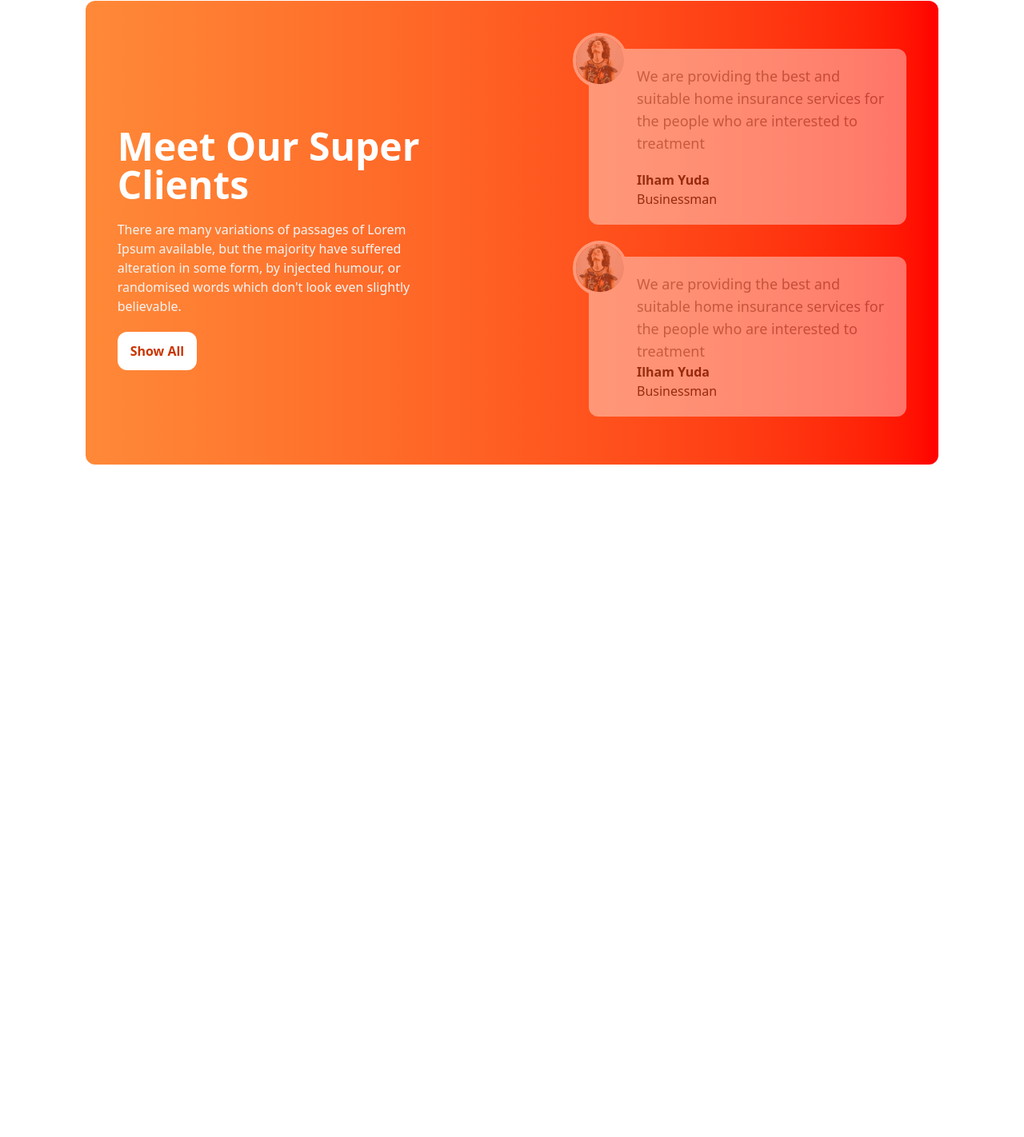
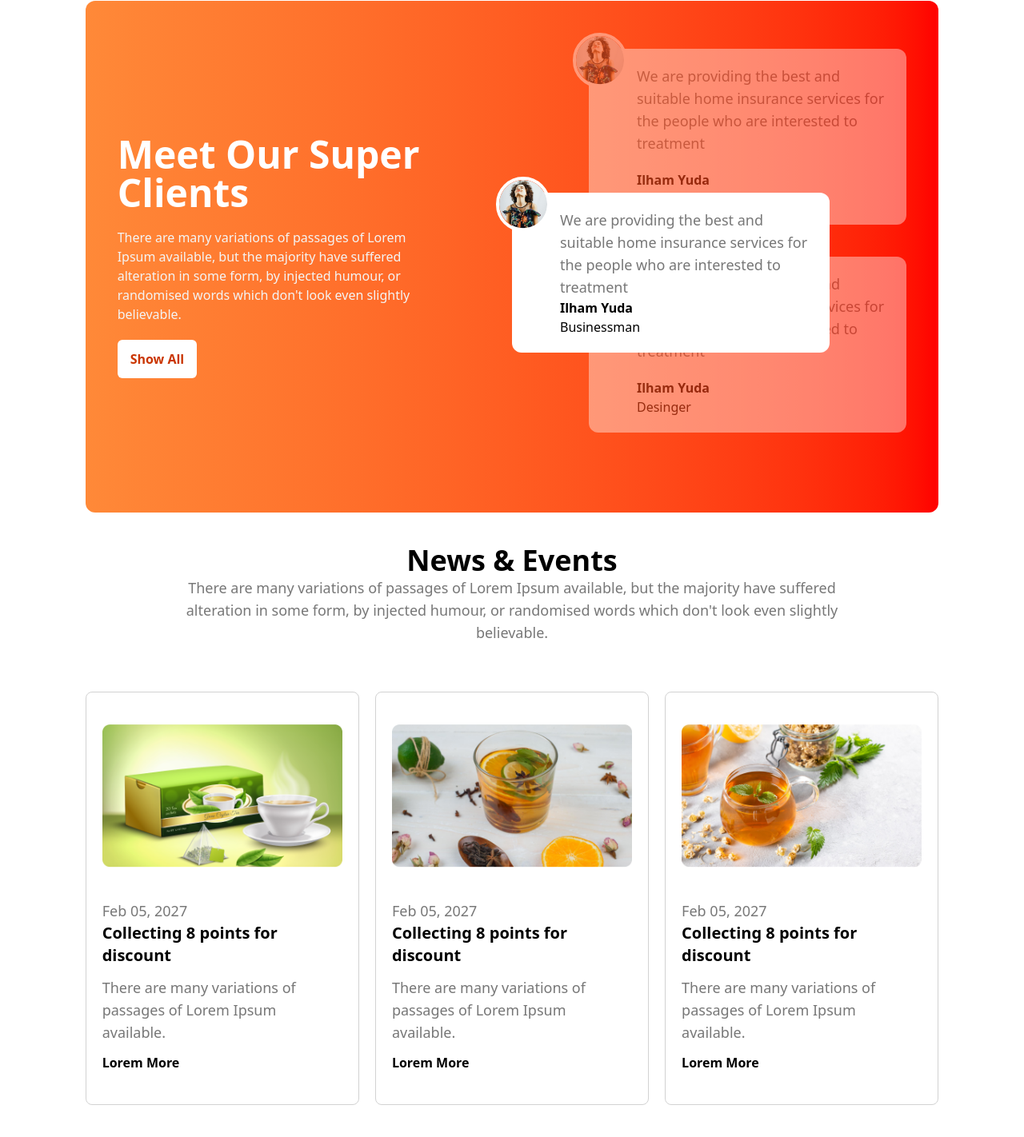
Before and after one commit to ajimcse/Tea-House-Taliwind, a plain HTML site: page index.html in a window 1280 px wide. Shown: the part 1576-2998 px from the top of the page at 80% size. Before the commit the page ends 2197 px from the top, so only its background shows below. Drawn offline with nearby package versions, Linux system fonts and the light colour scheme.

Commit message:
News section

```diff
--- a/index.html
+++ b/index.html
@@ -102,17 +102,18 @@
     </section>
     <section>
         <div
-            class="grid grid-cols-1 lg:grid-cols-2 bg-gradient-to-r from-[#FF8938] to-[#FF0000] w-10/12 mx-auto rounded-xl mb-10 text-white px-10 py-15 justify-center items-center">
-            <div class="w-5/6">
+            class="grid grid-cols-1 lg:grid-cols-2 bg-gradient-to-r from-[#FF8938] to-[#FF0000] w-10/12 mx-auto rounded-xl mb-10 text-white px-10 py-15 justify-center items-center ">
+            <div class="w-5/6 mb-10">
                 <h2 class="font-bold text-5xl mb-5 mt-10">Meet Our Super Clients</h2>
-                <p class="pb-5 text-[#F4F4F4]">There are many variations of passages of Lorem Ipsum available, but the majority have
+                <p class="pb-5 text-[#F4F4F4]">There are many variations of passages of Lorem Ipsum available, but the
+                    majority have
                     suffered alteration in some form, by injected humour, or randomised words which don't look even
                     slightly believable. </p>
-                <button class="bg-white text-orange-700 px-4  py-3 rounded-xl font-bold">Show All</button>
+                <button class="bg-white text-orange-700 px-4  py-3 rounded-md font-bold   ">Show All</button>
             </div>
             <div class=" relative ">
                 <div class=" bg-white rounded-xl ml-24 p-5 mb-10 relative opacity-40">
-                    <img class="absolute -left-5 -top-5 border-4 border-white rounded-full" src="./images/client.png"
+                    <img class="absolute -left-5 -top-5 border-4 border-white rounded-full  " src="./images/client.png"
                         alt="">
                     <div class="pl-10">
                         <p class="text-[#777777] text-lg pb-5">We are providing the best and suitable home insurance
@@ -121,8 +122,18 @@
                         <span class="text-black">Businessman</span>
                     </div>
                 </div>
-                <div class=" relative ">
-                    <div class=" bg-white rounded-xl ml-24 p-5  relative opacity-40">
+                <div class=" bg-white rounded-xl ml-24 p-5 mb-10 relative opacity-40">
+                    <img class="absolute -left-5 -top-5 border-4 border-white rounded-full" src="./images/client.png"
+                        alt="">
+                    <div class="pl-10">
+                        <p class="text-[#777777] text-lg pb-5">We are providing the best and suitable home insurance
+                            services for the people who are interested to treatment</p>
+                        <h4 class="text-black font-black">Ilham Yuda</h4>
+                        <span class="text-black">Desinger</span>
+                    </div>
+                </div>
+                <div class=" absolute ">
+                    <div class=" bg-white rounded-xl  ml-24 lg:p-5   relative     -top-85 -left-24">
                         <img class="absolute -left-5 -top-5 border-4 border-white rounded-full"
                             src="./images/client.png" alt="">
                         <div class="pl-10">
@@ -136,6 +147,44 @@
                 </div>
             </div>
     </section>
+    <section>
+        <div class="w-8/12 mx-auto justify-center text-center">
+            <h2 class="text-4xl font-bold">News & Events</h2>
+            <p class="text-[#777777] text-lg pb-5">There are many variations of passages of Lorem Ipsum available, but the majority have suffered alteration
+                in some form, by injected humour, or randomised words which don't look even slightly believable. </p>
+        </div>
+        <div class=" w-10/12 mx-auto py-10">
+            <div class="grid grid-cols-1 lg:grid-cols-3 gap-5">
+                <div class="border border-[#D2D2D2] py-5 rounded-lg">
+                    <img class="mx-auto p-5" src="./images/news-1.png" alt="">
+                    <div class="p-5">
+                        <p class="text-[#777777] text-lg">Feb 05, 2027</p>
+                        <h3 class="text-xl font-bold">Collecting 8 points for <br> discount</h3>
+                        <p class="py-3 text-[#777777] text-lg">There are many variations of passages of Lorem Ipsum available.</p>
+                        <h4 class="font-bold">Lorem More</h4>
+                    </div>
+                </div>
+                <div class="border border-[#D2D2D2] py-5 rounded-lg">
+                    <img class="mx-auto p-5" src="./images/news-2.png" alt="">
+                    <div class="p-5">
+                        <p class="text-[#777777] text-lg">Feb 05, 2027</p>
+                        <h3 class="text-xl font-bold">Collecting 8 points for <br> discount</h3>
+                        <p class="py-3 text-[#777777] text-lg">There are many variations of passages of Lorem Ipsum available.</p>
+                        <h4 class="font-bold">Lorem More</h4>
+                    </div>
+                </div>
+                <div class="border border-[#D2D2D2] py-5 rounded-lg">
+                    <img class="mx-auto p-5" src="./images/news-3.png" alt="">
+                    <div class="p-5">
+                        <p class="text-[#777777] text-lg">Feb 05, 2027</p>
+                        <h3 class="text-xl font-bold">Collecting 8 points for <br> discount</h3>
+                        <p class="py-3 text-[#777777] text-lg">There are many variations of passages of Lorem Ipsum available.</p>
+                        <h4 class="font-bold">Lorem More</h4>
+                    </div>
+                </div>
+            </div>
+        </div>
+    </section>
 </body>
 
 </html>
```
